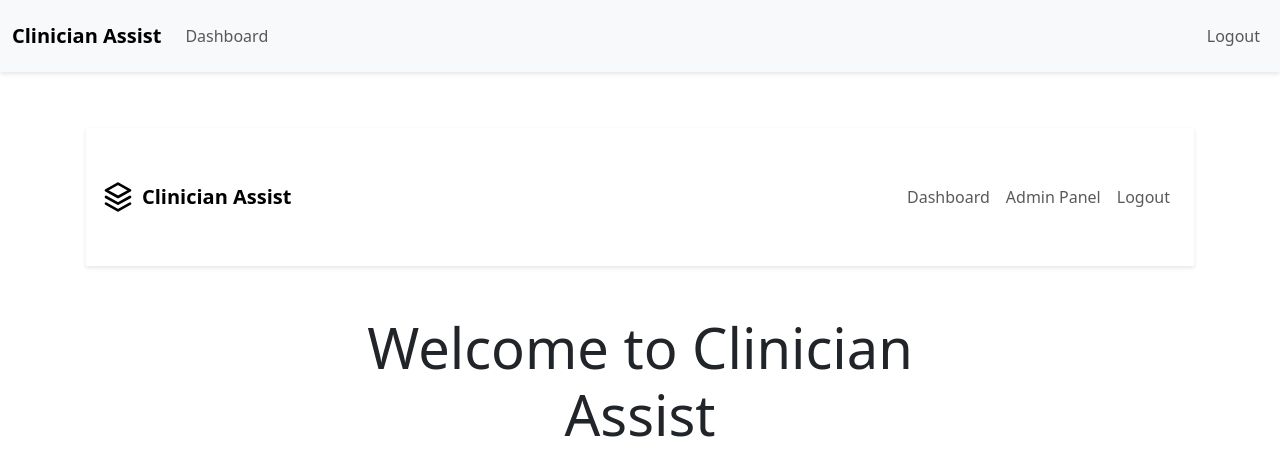
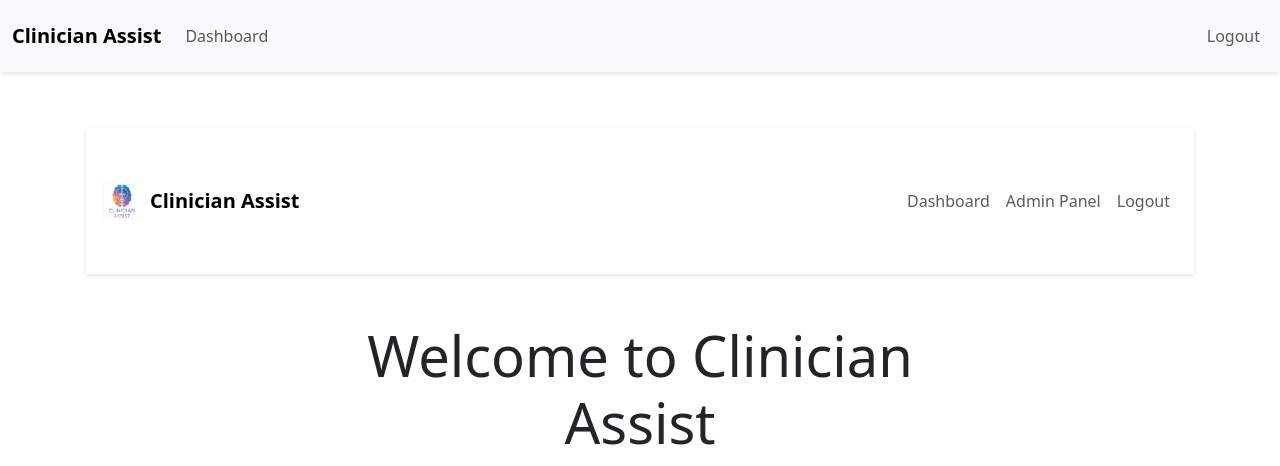
Before and after one commit to jessl2juice/clinician-assist, a Flask app: page / in a window 1280 px wide. Shown: the top 466 px of the page. Run offline with Flask 3, Linux system fonts and the light colour scheme; a user stored in the database is signed in; tables that the repository leaves empty hold one stand-in row (values such as "Sample post").

Commit message:
Agent query: Is the landing page displaying correctly with: 1. Logo in navigation 2. Clean layout 3. Admin button (when logged in as admin) 4. Logout button?

```diff
--- a/static/css/custom.css
+++ b/static/css/custom.css
@@ -119,6 +119,28 @@ h2, .h2 {
     margin-bottom: 1rem;
 }
 
+/* Navigation styling */
+.navbar {
+    box-shadow: 0 2px 4px rgba(0, 0, 0, 0.1);
+    padding: 1rem 0;
+}
+
+.navbar-brand {
+    font-weight: 600;
+    font-size: 1.25rem;
+}
+
+/* Logo styling */
+.navbar-logo {
+    height: 40px;
+    width: auto;
+    transition: transform 0.2s ease-in-out;
+}
+
+.navbar-brand:hover .navbar-logo {
+    transform: scale(1.05);
+}
+
 /* Responsive adjustments */
 @media (max-width: 768px) {
     .container {
@@ -140,17 +162,10 @@ h2, .h2 {
     .brand-title {
         font-size: 2rem;
     }
-}
 
-/* Navigation styling */
-.navbar {
-    box-shadow: 0 2px 4px rgba(0, 0, 0, 0.1);
-    padding: 1rem 0;
-}
-
-.navbar-brand {
-    font-weight: 600;
-    font-size: 1.25rem;
+    .navbar-logo {
+        height: 32px;
+    }
 }
 
 /* Footer styling */
--- a/templates/components/navigation.html
+++ b/templates/components/navigation.html
@@ -1,11 +1,7 @@
 <nav class="navbar navbar-expand-lg navbar-light bg-white">
     <div class="container">
-        <a class="navbar-brand d-flex align-items-center" href="{{ url_for('index') }}">
-            <svg class="me-2" width="32" height="32" viewBox="0 0 24 24" fill="none" xmlns="http://www.w3.org/2000/svg">
-                <path d="M12 2L3 7L12 12L21 7L12 2Z" stroke="currentColor" stroke-width="2" stroke-linecap="round" stroke-linejoin="round"/>
-                <path d="M3 17L12 22L21 17" stroke="currentColor" stroke-width="2" stroke-linecap="round" stroke-linejoin="round"/>
-                <path d="M3 12L12 17L21 12" stroke="currentColor" stroke-width="2" stroke-linecap="round" stroke-linejoin="round"/>
-            </svg>
+        <a class="navbar-brand d-flex align-items-center justify-content-center" href="{{ url_for('index') }}">
+            <img src="{{ url_for('static', filename='images/logo.png') }}" alt="Clinician Assist Logo" class="navbar-logo me-2">
             <span>Clinician Assist</span>
         </a>
         {% if current_user.is_authenticated %}
```
Also changed, not shown: CA Logo Ideogram 16.png (added), static/images/logo.png (added), 1 other file.
